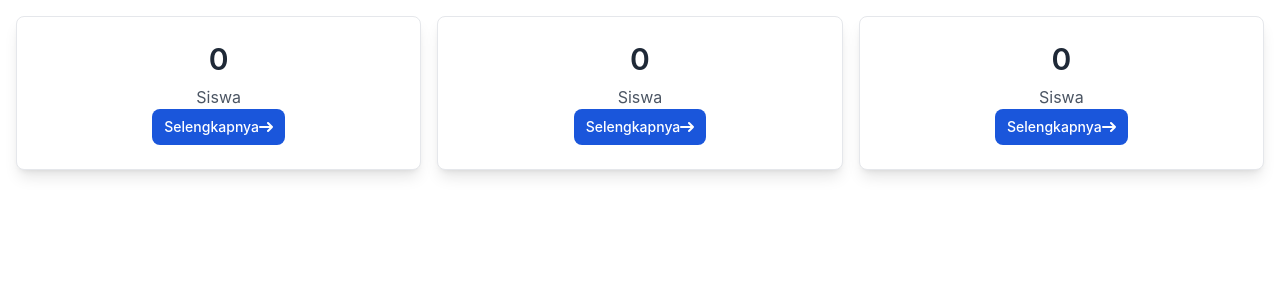
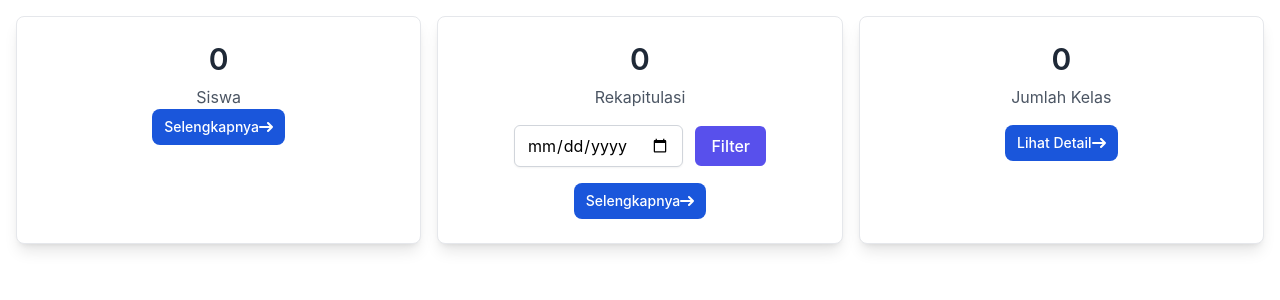
Before and after one commit to Fadhail/Absenza, a PHP site: page /dashboard.php in a window 1280 px wide. Shown: the top 300 px of the page. Run offline with PHP 8.4, Linux system fonts and the light colour scheme; data that the repository does not hold is empty; some libraries are stand-ins or nearby versions.

```diff
--- a/public/view/bacakartu.php
+++ b/public/view/bacakartu.php
@@ -18,8 +18,8 @@ $nokartu = isset($data_kartu['nokartu']) ? $data_kartu['nokartu'] : "";
 
     // Tentukan rentang waktu untuk absen masuk dan pulang
     $jam_masuk_min = '06:00:00';
-    $jam_masuk_max = '08:00:00';
-    $jam_keluar_min = '18:00:00';
+    $jam_masuk_max = '18:00:00';
+    $jam_keluar_min = '19:00:00';
     $jam_keluar_max = '23:00:00';
 
     // Tampilkan heading utama
--- a/public/view/dashboard.php
+++ b/public/view/dashboard.php
@@ -35,20 +35,39 @@
                 </div>
             </div>
 
-            <!-- Card 2 -->
+            <!-- Card 2: Total Rekapitulasi -->
             <div class="bg-white shadow-lg rounded-lg overflow-hidden border border-gray-200 dark:border-gray-700">
                 <div class="px-4 py-6 text-center">
-                    <!-- Yang Harus Diganti -->
                     <?php
                         include "koneksi.php";
-                        $count_query = mysqli_query($koneksi, "SELECT COUNT(*) as total_siswa FROM db_siswa");
+
+                        // Check if a date is selected
+                        if (isset($_GET['rekap_date'])) {
+                            $selected_date = $_GET['rekap_date'];
+                        } else {
+                            // Fetch the most recent date of rekapitulasi if no date is selected
+                            $date_query = mysqli_query($koneksi, "SELECT MAX(tanggal) as latest_date FROM rekapitulasi");
+                            $date_result = mysqli_fetch_assoc($date_query);
+                            $selected_date = $date_result['latest_date'];
+                        }
+
+                        // Fetch total count of rekapitulasi for the selected date
+                        $count_query = mysqli_query($koneksi, "SELECT COUNT(*) as total_rekapitulasi FROM rekapitulasi WHERE tanggal = '$selected_date'");
                         $count_result = mysqli_fetch_assoc($count_query);
-                        $total_siswa = $count_result['total_siswa'];
+                        $total_rekapitulasi = $count_result['total_rekapitulasi'];
                     ?>
-                    <h2 class="text-3xl font-semibold text-gray-800"><?php echo $total_siswa; ?></h2>
-                    <p class="text-gray-600 mt-2">Siswa</p>
-                    <!-- Akhir yang harus diganti -->
-                    <a href="siswa.php" class="inline-flex items-center px-3 py-2 text-sm font-medium text-center text-white bg-blue-700 rounded-lg hover:bg-blue-800 focus:ring-4 focus:outline-none focus:ring-blue-300 dark:bg-blue-600 dark:hover:bg-blue-700 dark:focus:ring-blue-800">
+                    <h2 class="text-3xl font-semibold text-gray-800"><?php echo $total_rekapitulasi; ?></h2>
+                    <p class="text-gray-600 mt-2">Rekapitulasi</p>
+
+                    <!-- Date Picker Form -->
+                    <form method="get" class="mt-4">
+                        <input type="date" name="rekap_date" value="<?php echo $selected_date; ?>" class="rounded-md border border-gray-300 px-3 py-2 shadow-sm focus:outline-none focus:ring-indigo-500 focus:border-indigo-500">
+                        <button type="submit" class="rounded-md bg-indigo-600 py-2 px-4 text-center text-white font-medium hover:bg-indigo-700 focus:outline-none focus:ring-4 focus:ring-indigo-500 ml-2">
+                            Filter
+                        </button>
+                    </form>
+
+                    <a href="rekapitulasi.php" class="inline-flex items-center px-3 py-2 text-sm font-medium text-center text-white bg-blue-700 rounded-lg hover:bg-blue-800 focus:ring-4 focus:outline-none focus:ring-blue-300 dark:bg-blue-600 dark:hover:bg-blue-700 dark:focus:ring-blue-800 mt-4">
                         Selengkapnya
                         <svg class="rtl:rotate-180 w-3.5 h-3.5 ms-2" aria-hidden="true" xmlns="http://www.w3.org/2000/svg" fill="none" viewBox="0 0 14 10">
                             <path stroke="currentColor" stroke-linecap="round" stroke-linejoin="round" stroke-width="2" d="M1 5h12m0 0L9 1m4 4L9 9"/>
@@ -57,27 +76,28 @@
                 </div>
             </div>
 
-            <!-- Card 3 -->
+
+            <!-- Card 3: Jumlah Kelas -->
             <div class="bg-white shadow-lg rounded-lg overflow-hidden border border-gray-200 dark:border-gray-700">
                 <div class="px-4 py-6 text-center">
-                    <!-- Yang Harus Diganti -->
                     <?php
                         include "koneksi.php";
-                        $count_query = mysqli_query($koneksi, "SELECT COUNT(*) as total_siswa FROM db_siswa");
-                        $count_result = mysqli_fetch_assoc($count_query);
-                        $total_siswa = $count_result['total_siswa'];
+                        // Query untuk menghitung jumlah kelas yang unik
+                        $kelas_query = mysqli_query($koneksi, "SELECT COUNT(DISTINCT kelas) as jumlah_kelas FROM db_siswa");
+                        $kelas_data = mysqli_fetch_assoc($kelas_query);
+                        $jumlah_kelas = $kelas_data['jumlah_kelas'];
                     ?>
-                    <h2 class="text-3xl font-semibold text-gray-800"><?php echo $total_siswa; ?></h2>
-                    <p class="text-gray-600 mt-2">Siswa</p>
-                    <!-- Akhir yang harus diganti -->
-                    <a href="siswa.php" class="inline-flex items-center px-3 py-2 text-sm font-medium text-center text-white bg-blue-700 rounded-lg hover:bg-blue-800 focus:ring-4 focus:outline-none focus:ring-blue-300 dark:bg-blue-600 dark:hover:bg-blue-700 dark:focus:ring-blue-800">
-                        Selengkapnya
+                    <h2 class="text-3xl font-semibold text-gray-800"><?php echo $jumlah_kelas; ?></h2>
+                    <p class="text-gray-600 mt-2">Jumlah Kelas</p>
+                    <a href="kelas.php" class="inline-flex items-center px-3 py-2 text-sm font-medium text-center text-white bg-blue-700 rounded-lg hover:bg-blue-800 focus:ring-4 focus:outline-none focus:ring-blue-300 dark:bg-blue-600 dark:hover:bg-blue-700 dark:focus:ring-blue-800 mt-4">
+                        Lihat Detail
                         <svg class="rtl:rotate-180 w-3.5 h-3.5 ms-2" aria-hidden="true" xmlns="http://www.w3.org/2000/svg" fill="none" viewBox="0 0 14 10">
                             <path stroke="currentColor" stroke-linecap="round" stroke-linejoin="round" stroke-width="2" d="M1 5h12m0 0L9 1m4 4L9 9"/>
                         </svg>
                     </a>
                 </div>
             </div>
+
         </div>
     </div>
 </body>
```
Also changed, not shown: public/view/hapus.php (+16 -3 lines), public/view/siswa.php (+40 -12 lines), public/view/tambah.php (+14 -1 lines).
